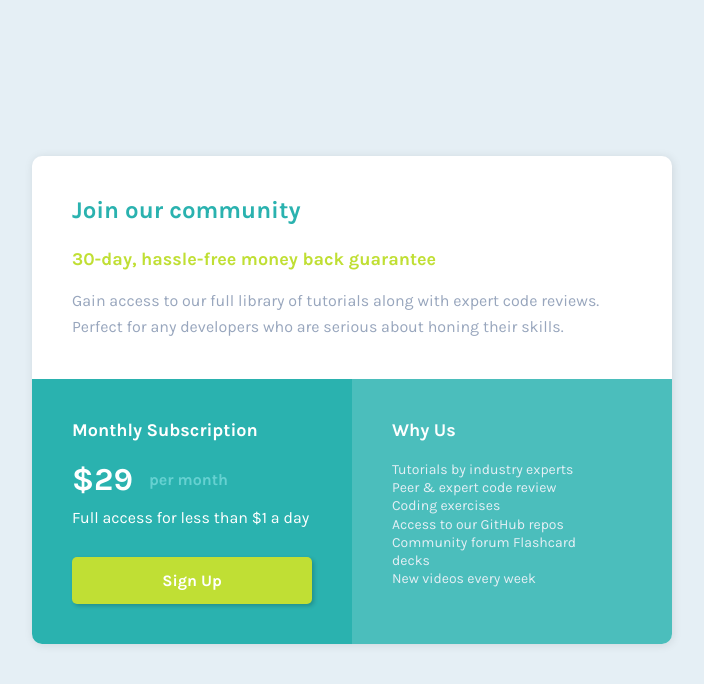
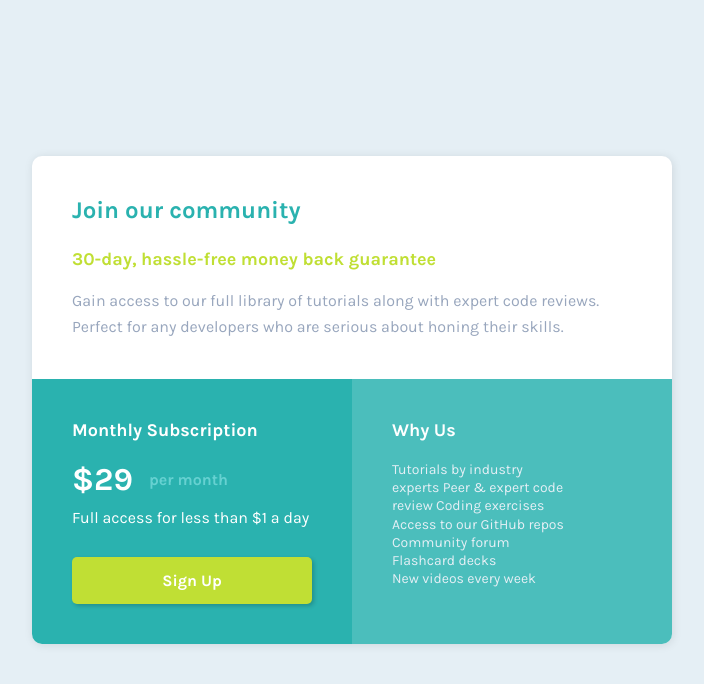
Before and after one commit to Jorge-Guedes/Single-Price-Component, a plain HTML site: page index.html in a window 1280 px wide. Shown: the whole page, without its empty margins (288-992 px from the left). Drawn offline with Linux system fonts and the light colour scheme.

Commit message:
Update style.css

```diff
--- a/css/style.css
+++ b/css/style.css
@@ -105,7 +105,7 @@ body {
 }
 .container .content-bottom--right p {
     color: var(--lightGray);
-    max-width: 13rem;
+    max-width: 11rem;
     font-size: 0.875rem;
     line-height: 1.3 ;
 }
```
